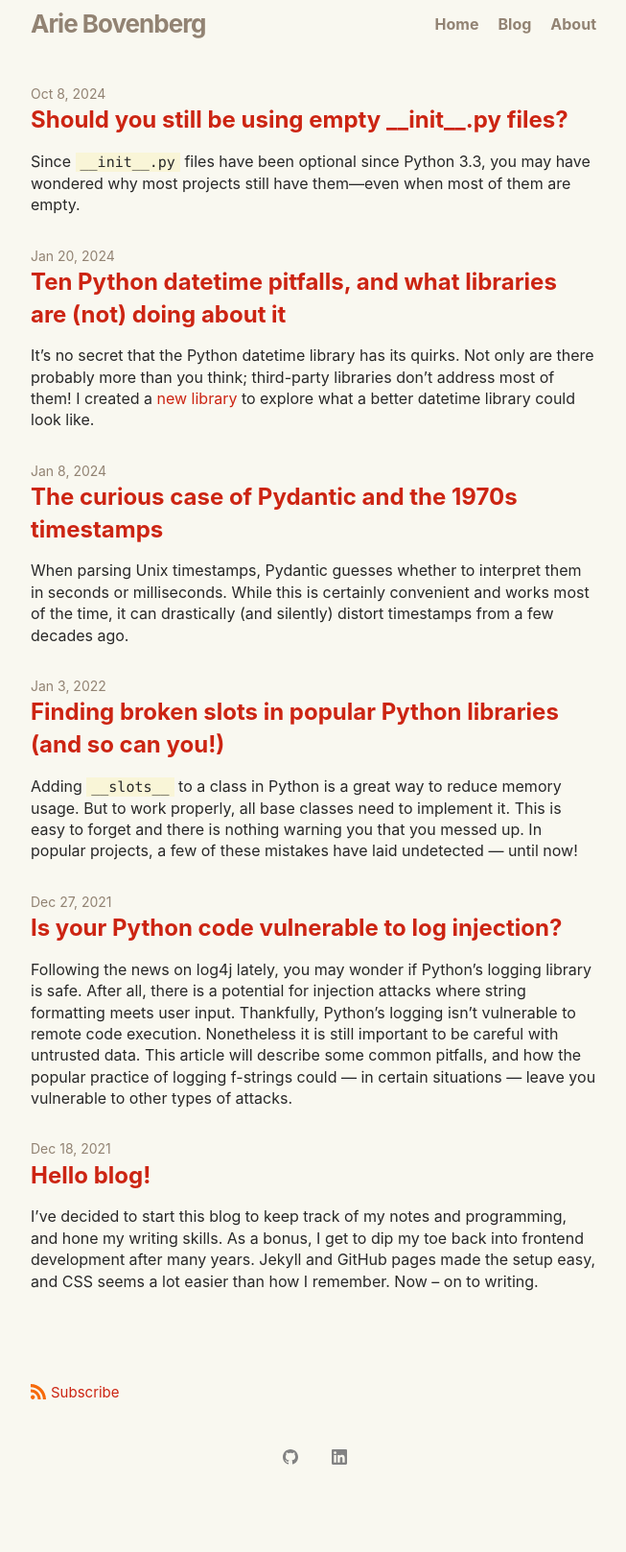
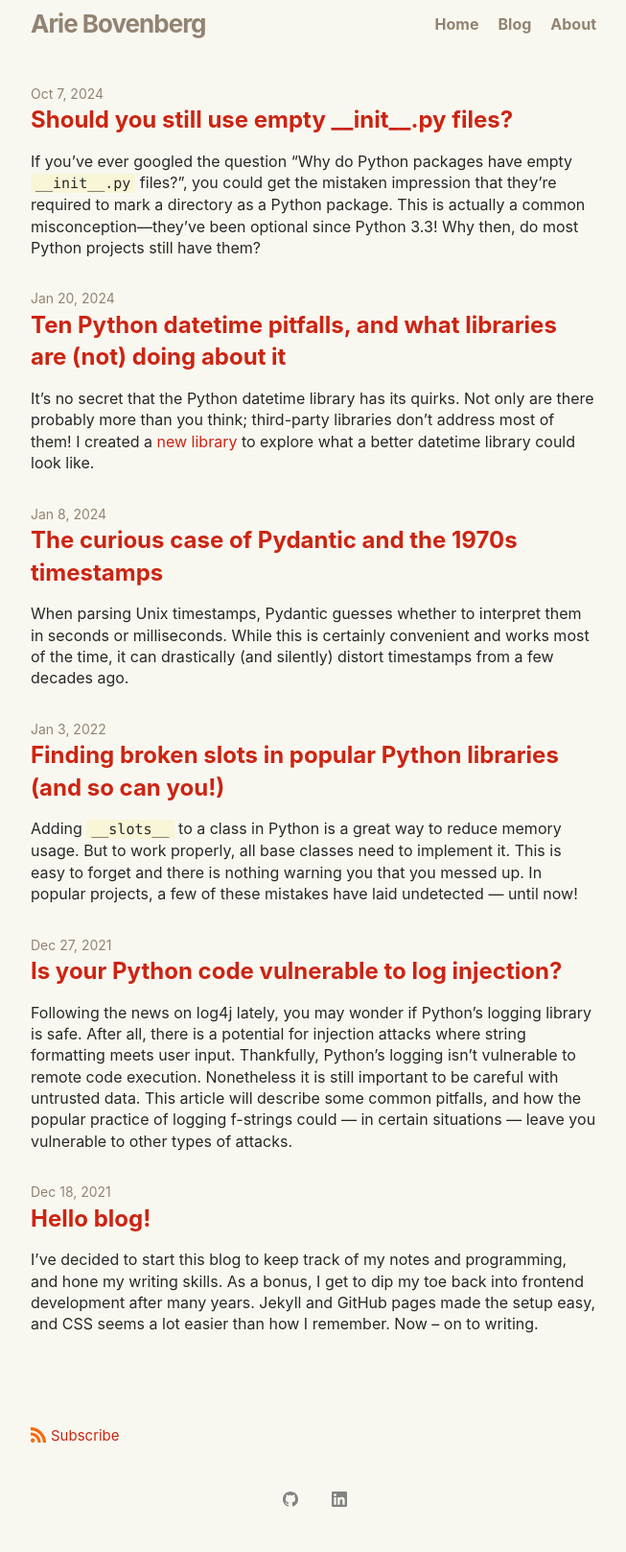
Before and after one commit to ariebovenberg/ariebovenberg.github.io, a Jekyll site: the page built from _pages/home.md, in a window 1280 px wide. Shown: the whole page at 96% size, without its empty margins (313-966 px from the left). Built offline with Jekyll 4.4.1, drawn with Linux system fonts in a browser that asks for light colours; before the commit the page ends 1572 px from its top, so only the background shows below that.

Commit message:
edits to init-post

```diff
--- a/_posts/2024-10-07-still-use-init-py.md
+++ b/_posts/2024-10-07-still-use-init-py.md
@@ -1,11 +1,14 @@
 ---
 layout: post
-title:  "Should you still be using empty __init__.py files?"
-date:   2024-10-08
+title:  "Should you still use empty __init__.py files?"
+date:   2024-10-07
 ---
 
-Since `__init__.py` files have been optional since Python 3.3,
-you may have wondered why most projects still have them—even when most of them are empty.
+If you've ever googled the question
+"Why do Python packages have empty ``__init__.py`` files?",
+you could get the mistaken impression that they're required to mark a directory as a Python package.
+This is actually a common misconception—they've been optional since Python 3.3!
+Why then, do most Python projects still have them?
 
 ## What are these files again?
 
@@ -121,11 +124,16 @@ For this reason, implicit namespace packages are rare.
 So long as you don't need the advanced features of implicit namespace packages,
 you should stick to using `__init__.py` files.
 
-## Conclusion
+## Recommendations
 
 You should use `__init__.py` files to make it clear which directories are packages and which aren't.
 This isn't only helpful for other developers, it's often necesssary for tools like
 `mypy` to work correctly.
+
+You can enforce the use of `__init__.py` files in your codebase
+[using `ruff`](https://docs.astral.sh/ruff/rules/implicit-namespace-package/)
+or a [flake8 plugin](https://pypi.org/project/flake8-no-pep420/).
+
 
 
 [^1]: Unless you're using relative imports.
```
Also changed, not shown: other parts of _posts/2024-10-07-still-use-init-py.md (+5 -5 lines).
